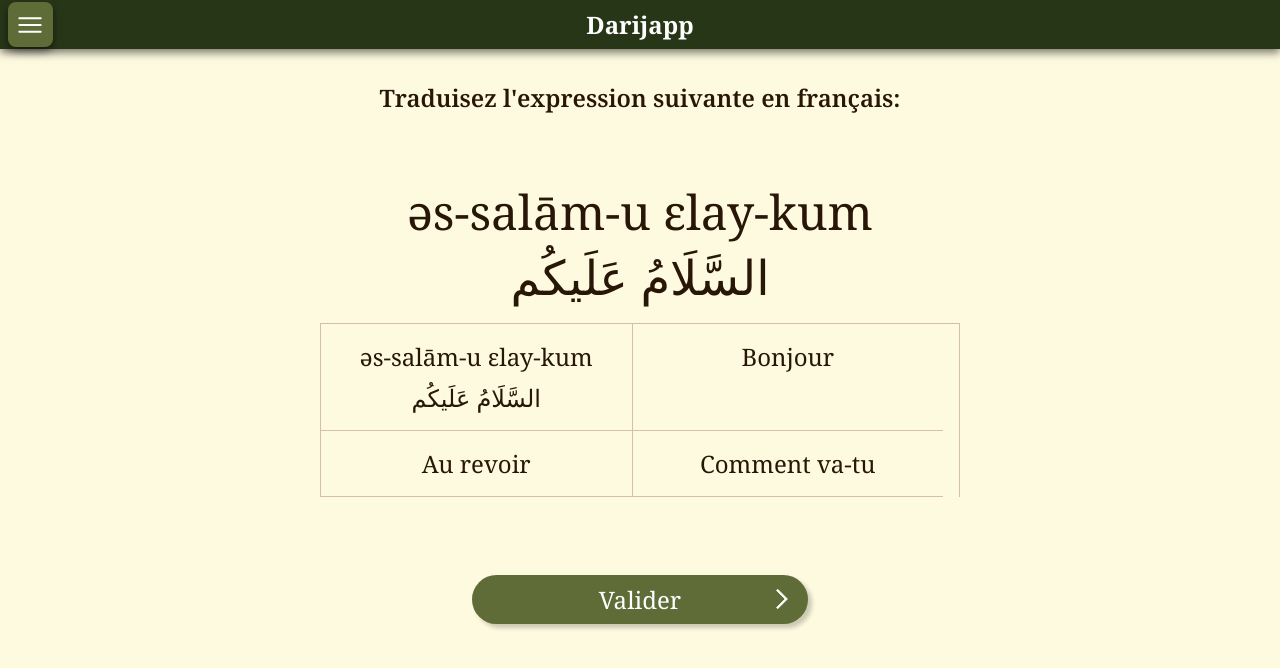
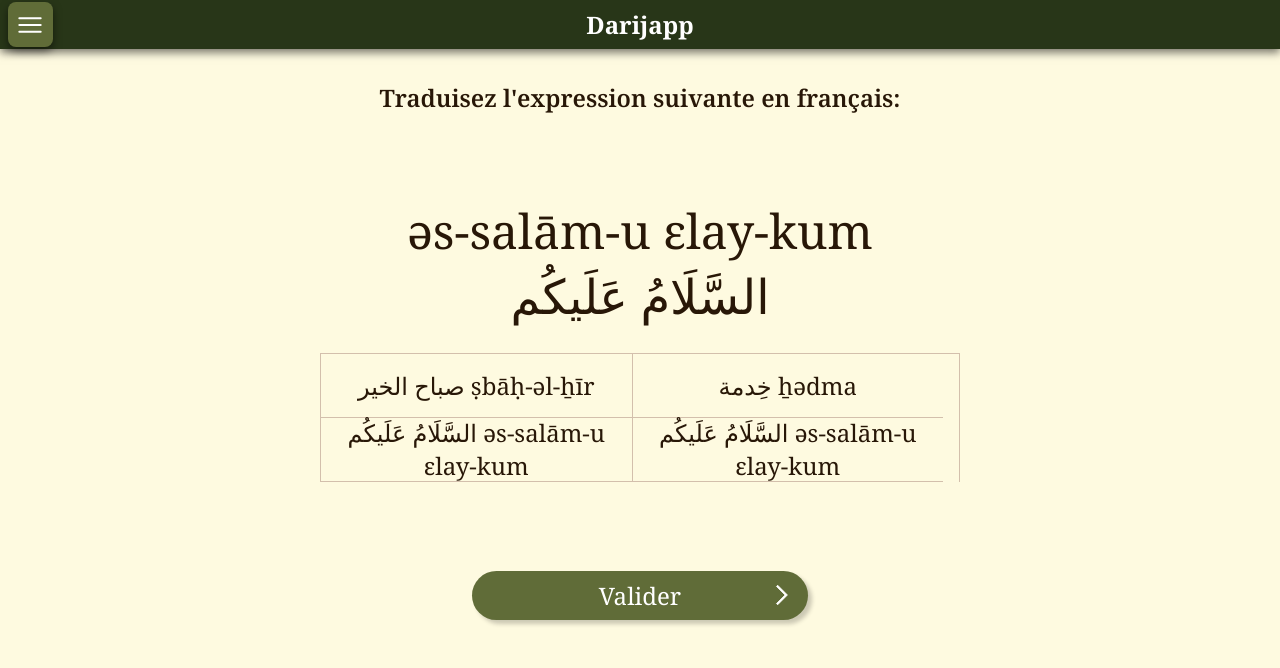
Before and after one commit to AdabLeDabe/Darijapp, a React (Vite) app in the folder darijapp-frontend/: page /test in a window 1280 px wide. Shown: the top 668 px of the page. Built offline with nearby package versions, Linux system fonts and the light colour scheme.

Commit message:
Added interface for answer and reworked the answerButtons component

```diff
--- a/darijapp-frontend/src/components/AnswerButtons.tsx
+++ b/darijapp-frontend/src/components/AnswerButtons.tsx
@@ -1,25 +1,18 @@
 import { useState } from "react";
 import "../styles/AnswerButtons.css"
-import TranscriptDisplay from "./TranscriptDisplay";
+import { DisplayExpression as DisplayAnswer, type Answer } from "../models/Question";
+import type { StateObject } from "../helpers/StateObject";
 
 interface AnswerButtonsProps {
-    selectionChangedCallback: (option: string) => void,
-    answer1: string,
-    answer2: string,
-    answer3: string,
-    answer4: string
+    answers: Answer[],
+    selectedAnswerState: StateObject<Answer | null>
 }
 
-function AnswerButtons({selectionChangedCallback, answer1, answer2, answer3, answer4}: AnswerButtonsProps) {
-    const [selectedAnswer, setSelectedAnswer] = useState<string>("");
+function AnswerButtons({answers, selectedAnswerState}: AnswerButtonsProps) {
+    const [selectedAnswer, setSelectedAnswer] = selectedAnswerState ? [selectedAnswerState.value, selectedAnswerState.setValue] : useState<Answer | null>(null);
 
-    const selectOption = (option: string) => {
-        setSelectedAnswer(option);
-        selectionChangedCallback(option);
-    }
-
-    const getOptionClassName = (option: string) => {
-        if (selectedAnswer === option)
+    const getOptionClassName = (answer: Answer) => {
+        if (selectedAnswer?.id === answer.id)
             return "answer-btn answer-btn-selected";
         else
             return "answer-btn"
@@ -27,12 +20,9 @@ function AnswerButtons({selectionChangedCallback, answer1, answer2, answer3, ans
 
     return (
         <div className='answers-container'>
-            <div onClick={() => selectOption(answer1)} className={getOptionClassName(answer1)}>
-                <TranscriptDisplay isSmall={true} expression={{phonetic: "əs-salām-u ɛlay-kum", arabic: "السَّلَامُ عَلَيكُم"}} />
-            </div>
-            <div onClick={() => selectOption(answer2)} className={getOptionClassName(answer2)}>{answer2}</div>
-            <div onClick={() => selectOption(answer3)} className={getOptionClassName(answer3)}>{answer3}</div>
-            <div onClick={() => selectOption(answer4)} className={getOptionClassName(answer4)}>{answer4}</div>
+            {answers.map(answer =>
+                <div onClick={() => setSelectedAnswer(answer)} className={getOptionClassName(answer)}>{DisplayAnswer(answer)}</div>
+            )}
         </div>
     )
 }
--- a/darijapp-frontend/src/models/Question.ts
+++ b/darijapp-frontend/src/models/Question.ts
@@ -1,21 +1,38 @@
 import type { QuestionType } from "../helpers/Types";
 import type { ArabicExpression } from "./ArabicExpression";
 
-export interface QuestionF2A {
+export interface Question {
     type: QuestionType,
-    expression: string
-    correctAnswer: ArabicExpression,
-    otherAnswers: ArabicExpression[]
-};
+    expression: string | ArabicExpression,
+    correctExpression: string | ArabicExpression,
+    otherExpressions: string[] | ArabicExpression[]
+}
 
-export interface QuestionA2F {
-    type: QuestionType,
-    expression: ArabicExpression,
-    correctAnswer: string,
-    otherAnswers: string[]
-};
+export interface Answer {
+    id: number,
+    expression: string | ArabicExpression
+}
 
-export function GetShuffledAnswers<T>(correctAnswer: T, otherAnswers: T[]): T[] {
-    const answers = [...otherAnswers, correctAnswer];
-    return answers.sort(() => Math.random() - 0.5);
+function IsArabicExpression(answer: any): answer is ArabicExpression {
+    return answer.phonetic !== undefined;
 }
+
+export function DisplayExpression(answer: Answer) {
+    if (IsArabicExpression(answer.expression)) {
+        return answer.expression.arabic + " " + answer.expression.phonetic;
+    }
+    else {
+        return answer.expression;
+    }
+}
+
+export function GetShuffledAnswers(correctExpression: string | ArabicExpression, otherExpressions: string[] | ArabicExpression[]): Answer[] {
+    const expressions = [...otherExpressions, correctExpression];
+    var shuffledExpressions = expressions.sort(() => Math.random() - 0.5);
+    return [
+        {id: 0, expression: shuffledExpressions[0]},
+        {id: 1, expression: shuffledExpressions[1]},
+        {id: 2, expression: shuffledExpressions[2]},
+        {id: 3, expression: shuffledExpressions[3]}
+    ];
+}
--- a/darijapp-frontend/src/pages/QuizQuestion.tsx
+++ b/darijapp-frontend/src/pages/QuizQuestion.tsx
@@ -1,11 +1,41 @@
-import { useState } from "react";
+import { useEffect, useState } from "react";
 import AnswerButtons from "../components/AnswerButtons";
 import "../styles/QuizQuestion.css"
 import AppButton from "../components/AppButton";
 import TranscriptDisplay from "../components/TranscriptDisplay";
+import { GetShuffledAnswers, type Answer, type Question } from "../models/Question";
 
 function QuizQuestion() {
-    const [selectedAnswer, setSelectedAnswer] = useState<string>("");
+    const [answers, setAnswers] = useState<Answer[]>([]);
+    const [selectedAnswer, setSelectedAnswer] = useState<Answer | null>(null);
+    const question: Question =
+    {
+        type: "A2F",
+        expression: { phonetic: "əs-salām-u ɛlay-kum", arabic: "السَّلَامُ عَلَيكُم" },
+        correctExpression:
+        {
+            phonetic: "ṣbāḥ-əl-ẖīr",
+            arabic: "صباح الخير"
+        },
+        otherExpressions: [
+            {
+                phonetic: "əs-salām-u ɛlay-kum",
+                arabic: "السَّلَامُ عَلَيكُم"
+            },
+            {
+                phonetic: "əs-salām-u ɛlay-kum",
+                arabic: "السَّلَامُ عَلَيكُم"
+            },
+            {
+                phonetic: "ẖədma",
+                arabic: "خِدمة"
+            }
+        ]
+    }; // Temporary of course
+
+    useEffect(() => {
+        setAnswers(GetShuffledAnswers(question.correctExpression, question.otherExpressions));
+    }, [])
 
     return (
         <>
@@ -13,14 +43,11 @@ function QuizQuestion() {
                 <div className="question-label">
                     <h2>Traduisez l'expression suivante en français:</h2>
                 </div>
-                <TranscriptDisplay expression={{phonetic: "əs-salām-u ɛlay-kum", arabic: "السَّلَامُ عَلَيكُم"}} />
+                <TranscriptDisplay expression={{ phonetic: "əs-salām-u ɛlay-kum", arabic: "السَّلَامُ عَلَيكُم" }} />
                 <div className="answers">
                     <AnswerButtons
-                        selectionChangedCallback={setSelectedAnswer}
-                        answer1="Je m'appelle"
-                        answer2='Bonjour'
-                        answer3='Au revoir'
-                        answer4='Comment va-tu' />
+                        selectedAnswerState={{ value: selectedAnswer, setValue: setSelectedAnswer }}
+                        answers={answers} />
                 </div>
                 <div className="validation">
                     <AppButton isPrimary={true} isBig={true} hasArrow={true}>Valider</AppButton>
--- a/darijapp-frontend/src/styles/AnswerButtons.css
+++ b/darijapp-frontend/src/styles/AnswerButtons.css
@@ -6,9 +6,13 @@
 }
 
 .answer-btn {
+    display: flex;
+    flex-direction: column;
+    justify-content: center;
     text-align: center;
-
-    padding: 0.5rem 0.25rem;
+    /* padding: 0.5rem 0.25rem; */
+    width: 100%;
+    height: 4rem;
     border-bottom: 1px solid var(--color-border-light);
     -webkit-user-select: none;
     -ms-user-select: none;
```
